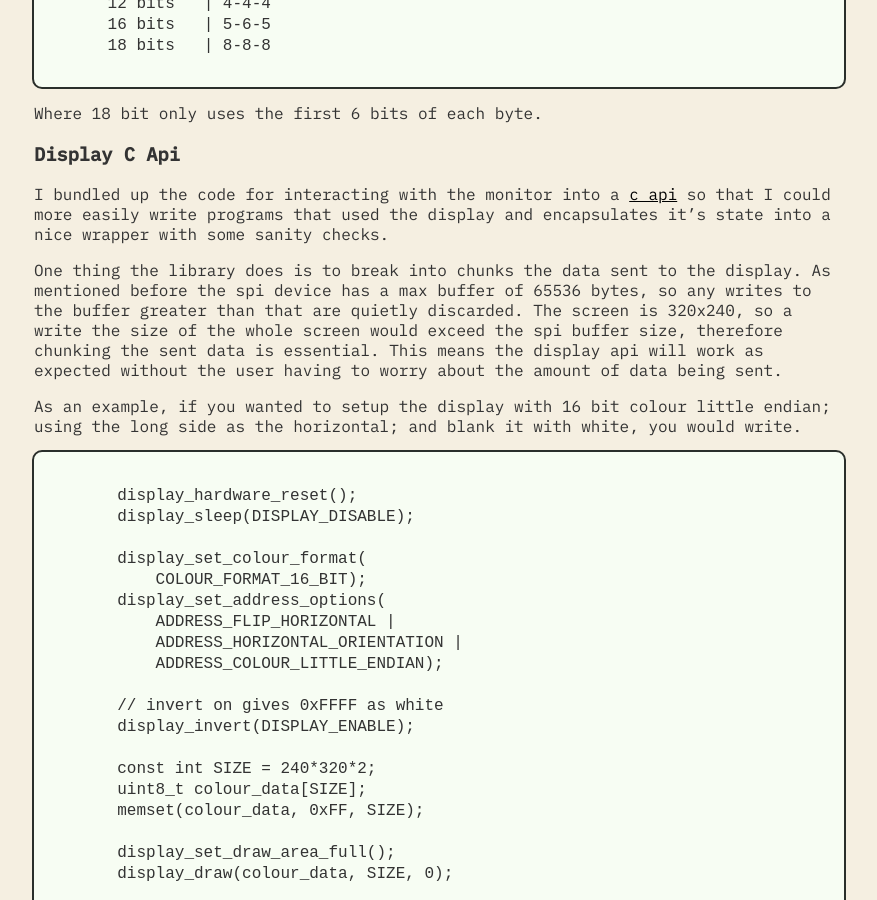
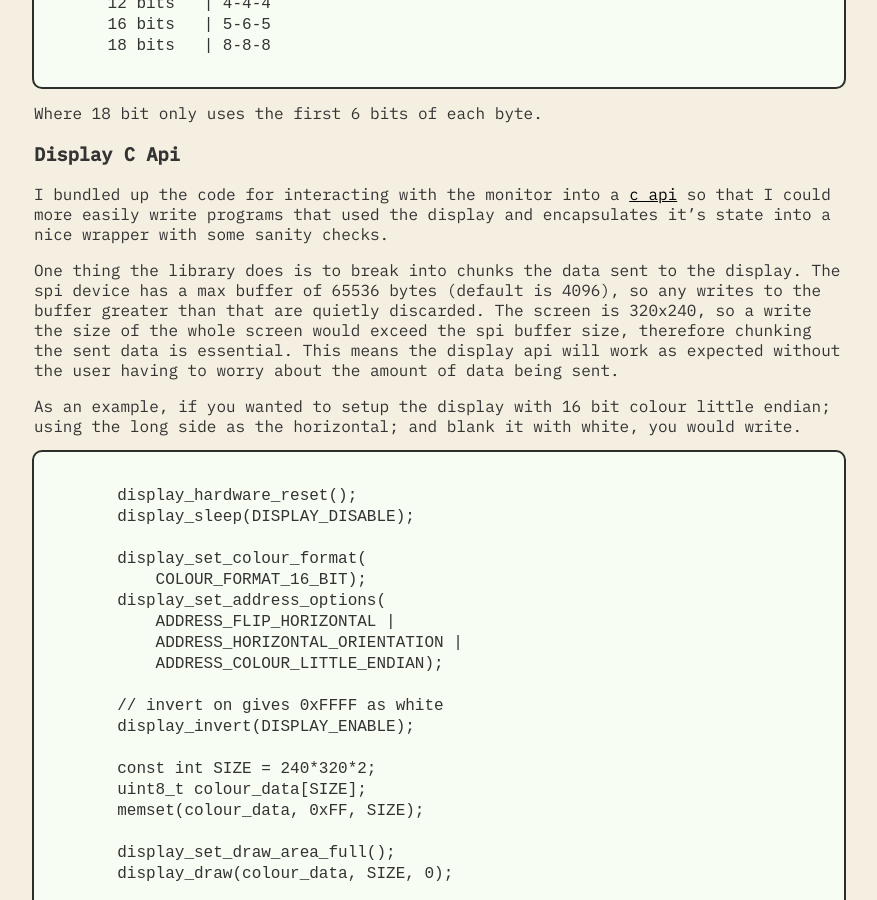
Before and after one commit to NoamZeise/pages, a Jekyll site: the page built from _posts/2024-07-05-mini-monitor.md, in a window 1280 px wide and 900 px high, scrolled down 6285 px. Shown: the whole window, without its empty margins (201-1078 px from the left). Built offline with Jekyll 4.4.1, drawn with Linux system fonts in a browser that asks for light colours.

Commit message:
fixed removed reference

```diff
--- a/_posts/2024-07-05-mini-monitor.md
+++ b/_posts/2024-07-05-mini-monitor.md
@@ -153,7 +153,7 @@ so that I could more easily write programs that used the display and encapsulate
 it's state into a nice wrapper with some sanity checks.
 
 One thing the library does is to break into chunks the data sent to the display.
-As mentioned before the spi device has a max buffer of 65536 bytes, so
+The spi device has a max buffer of 65536 bytes (default is 4096), so
 any writes to the buffer greater than that are quietly discarded.
 The screen is 320x240, so a write the size of the whole screen would
 exceed the spi buffer size, therefore chunking the sent data is essential.
```
